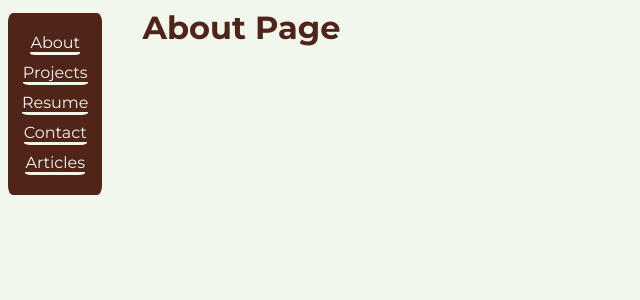
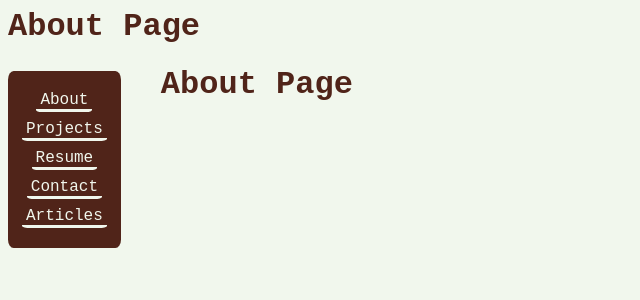
Before and after one commit to emersonlebleu/Resume_Website, a Django app: page / in a window 1280 px wide. Shown: the top 300 px of the page, without its empty margins (0-640 px from the left). Run offline with Django 4.2, Linux system fonts and the light colour scheme.

Commit message:
Change structure of base to make a header section.

```diff
--- a/src/Resume_Website/static/base_nav.css
+++ b/src/Resume_Website/static/base_nav.css
@@ -1,7 +1,10 @@
 body{
+    font-family: 'Courier New', Courier, monospace;
     background-color: #F1F7ED;
-    font-family: 'Montserrat', sans-serif;
     color:#502419;
+}
+
+#body-container{
     display: flex;
     flex-direction: row;
 }
@@ -26,10 +29,13 @@ body{
     margin: 4px;
     border-bottom: solid #F1F7ED;
     border-radius: 10%;
+    padding-left: 4px;
+    padding-right: 4px;
 }
 
 .nav-li:hover{
     background-color: #8C3F2C;
+
 }
 
 .nav-a{
@@ -39,6 +45,7 @@ body{
 
 .main-section{
     padding-left: 40px;
+    flex-grow: 1;
 }
 
 .sidebar{
--- a/src/Resume_Website/templates/about.html
+++ b/src/Resume_Website/templates/about.html
@@ -2,4 +2,5 @@
 
 {% block title %}<title>About</title>{% endblock %}
 
+{% block header-content %}About Page{% endblock %}
 {% block content %}<h1 id="title-tag">About Page</h1>{% endblock %}
--- a/src/Resume_Website/templates/articles.html
+++ b/src/Resume_Website/templates/articles.html
@@ -2,4 +2,5 @@
 
 {% block title %}<title>Articles</title>{% endblock %}
 
+{% block header-content %}Articles Page{% endblock %}
 {% block content %}<h1 id="title-tag">Articles Page</h1>{% endblock %}
--- a/src/Resume_Website/templates/base.html
+++ b/src/Resume_Website/templates/base.html
@@ -14,6 +14,9 @@
     {% block title %}<title>Base HTML</title>{% endblock %}
 </head>
 <body>
+    <h1 id="header-tag">{% block header-content %}Base Page{% endblock %}</h1>
+    <div id="body-container">
+<!-- --------------------SIDEBAR SECTION---------------------------- -->
         <div class="sidebar">
             {% block nav %}
             <nav id="main-nav">
@@ -27,9 +30,10 @@
             </nav>
             {% endblock %}
         </div>
-
+<!-- --------------------MAIN CONTENT SECTION---------------------------- -->
         <div class="main-section">
             {% block content %}<h1 id="title-tag">Base Page</h1>{% endblock %}
         </div>
+    </div>
 </body>
 </html>
--- a/src/Resume_Website/templates/contact.html
+++ b/src/Resume_Website/templates/contact.html
@@ -2,4 +2,5 @@
 
 {% block title %}<title>Contact</title>{% endblock %}
 
+{% block header-content %}Contact Page{% endblock %}
 {% block content %}<h1 id="title-tag">Contact Page</h1>{% endblock %}
--- a/src/Resume_Website/templates/projects.html
+++ b/src/Resume_Website/templates/projects.html
@@ -2,4 +2,5 @@
 
 {% block title %}<title>Projects</title>{% endblock %}
 
+{% block header-content %}Projects Page{% endblock %}
 {% block content %}<h1 id="title-tag">Projects Page</h1>{% endblock %}
--- a/src/Resume_Website/templates/resume.html
+++ b/src/Resume_Website/templates/resume.html
@@ -2,4 +2,5 @@
 
 {% block title %}<title>Resume</title>{% endblock %}
 
+{% block header-content %}Resume Page{% endblock %}
 {% block content %}<h1 id="title-tag">Resume Page</h1>{% endblock %}
```
Lines whose indentation alone changed are shown as unchanged.
